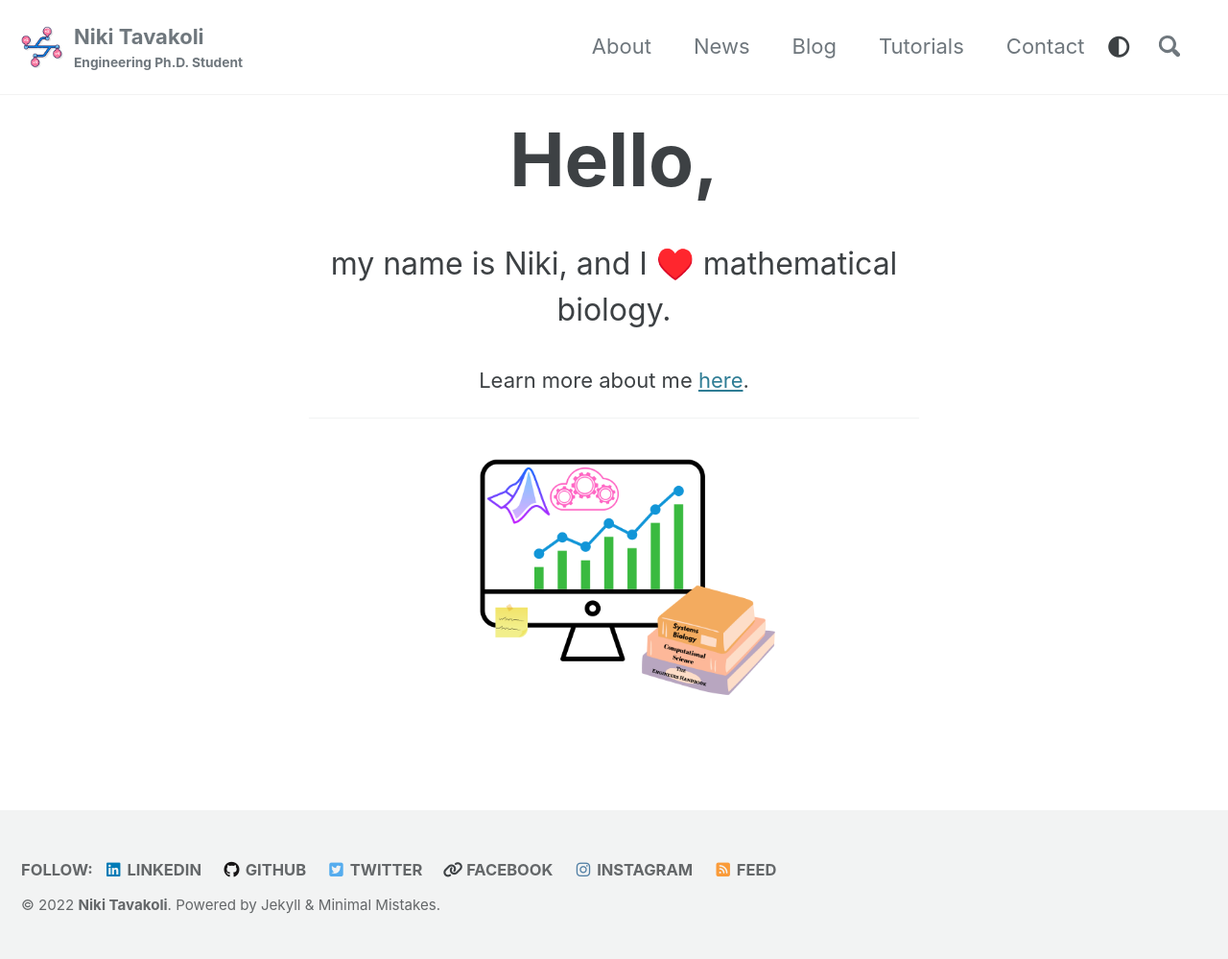
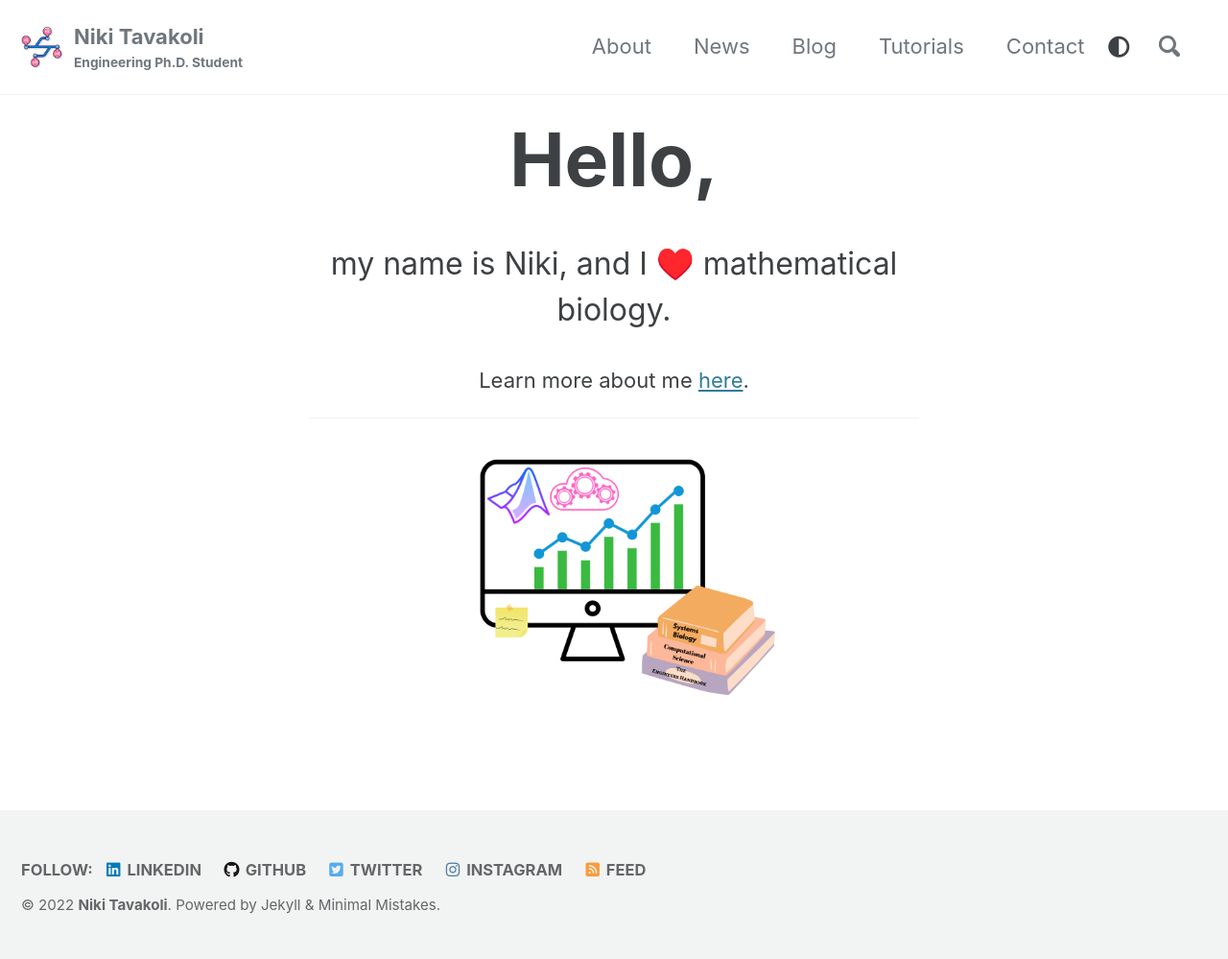
Before and after one commit to nikitavakoli/nikitavakoli.github.io, a Jekyll site: the page built from index.html, in a window 1280 px wide. Shown: the whole page at 96% size. Built offline with Jekyll 4.4.1, drawn with Linux system fonts in a browser that asks for light colours; cached includes are drawn as plain includes; nearby versions of some CDN libraries; the list of posts is cut into pages by our own code.

Commit message:
took off facebook

```diff
--- a/_config.yml
+++ b/_config.yml
@@ -133,8 +133,8 @@ footer:
       icon: "fab fa-fw fa-twitter-square"
       url: "https://twitter.com/DatabaeInLA"
     - label: "Facebook"
-      #icon: "fab fa-fw fa-facebook-square"
-      url: "https://www.facebook.com/nikitavak0li"
+      icon: "fab fa-fw fa-facebook-square"
+      #url: "https://www.facebook.com/nikitavak0li"
     - label: "GitHub"
       icon: "fab fa-fw fa-github"
       # url:
```
